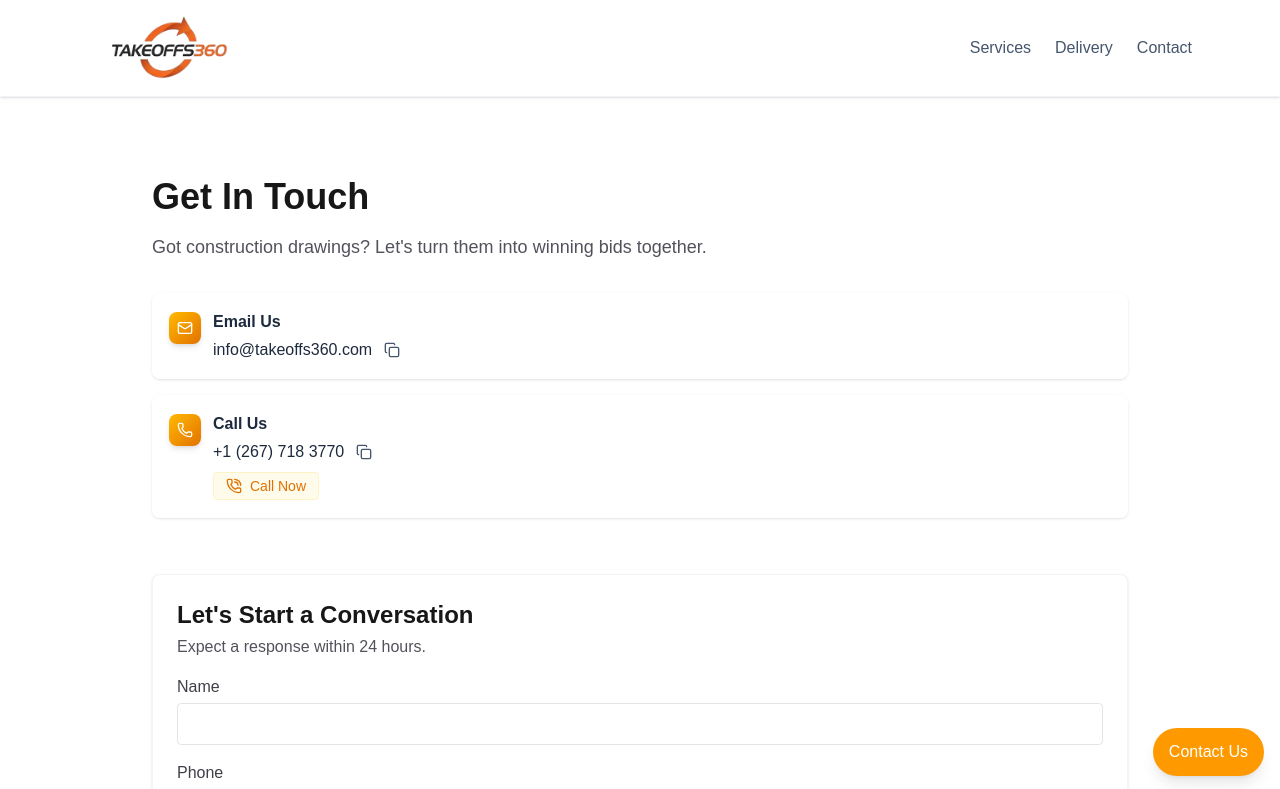
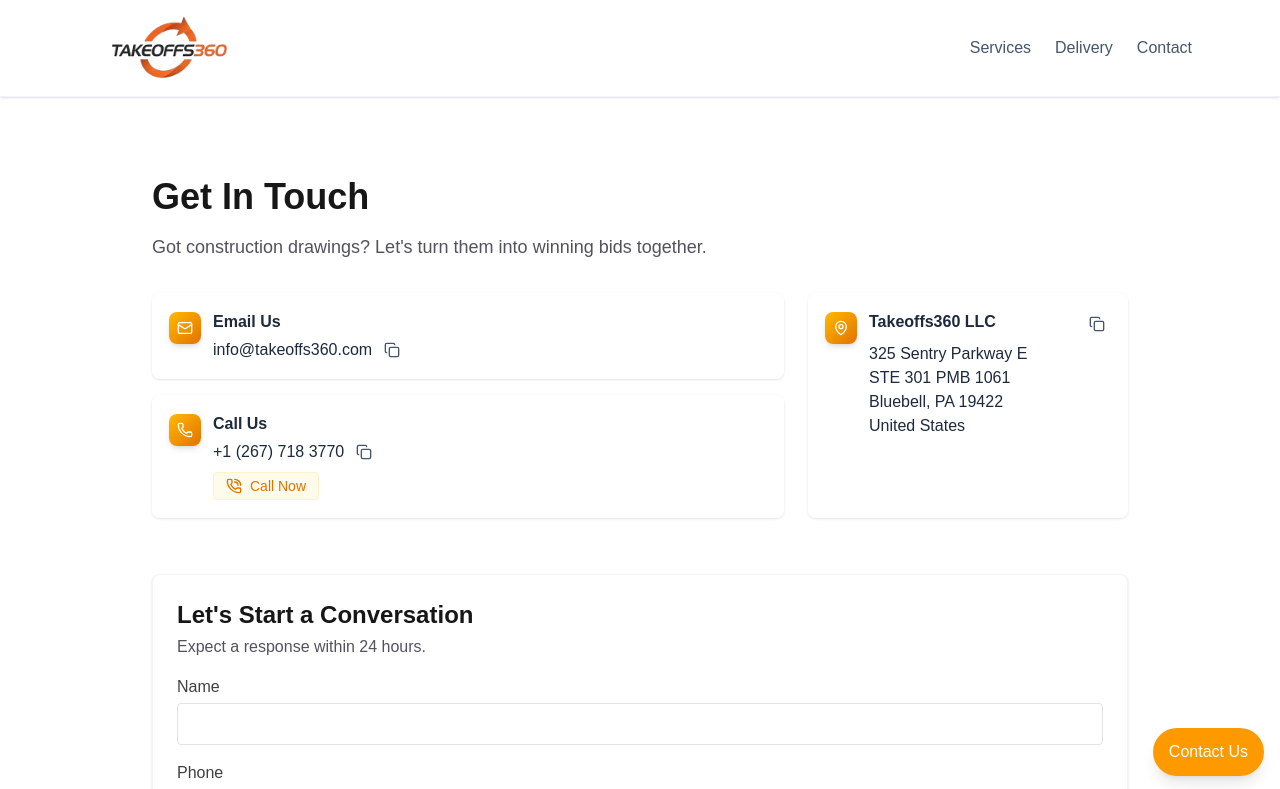
Before and after one commit to mgupta83/takeoffs360, a Next.js app in the folder ui/: page /contact in a window 1280 px wide. Shown: the top 789 px of the page. Built offline with nearby package versions, Linux system fonts and the light colour scheme.

Commit message:
updated address

```diff
--- a/ui/app/contact/page.tsx
+++ b/ui/app/contact/page.tsx
@@ -16,6 +16,7 @@
 import Script from 'next/script'
 import { useState } from 'react';
 import { Mail, Copy, Check, Phone, PhoneCall } from 'lucide-react';
+import Address from '@/components/Address'
 
 const EMAIL = 'info@takeoffs360.com';
 const PHONE = '+1 (267) 718 3770';
@@ -197,8 +198,9 @@ export default function ContactForm() {
       <div className="grid grid-cols-1 gap-8">
         {/* Contact Information */}
         <div className="max-w-2xl mx-auto md:mx-0 md:max-w-none">
-          {/* Email and Phone stacked vertically */}
-          <div className="space-y-4">
+          <div className="md:flex md:items-stretch md:gap-6">
+            {/* Left: Email and Phone stacked vertically */}
+            <div className="flex-1 space-y-4">
               {/* Email */}
               <div className="bg-white/70 backdrop-blur-sm p-4 rounded-lg shadow-sm border border-white/20">
                 <div className="flex items-start gap-3">
@@ -269,6 +271,10 @@ export default function ContactForm() {
                 </div>
               </div>
             </div>
+
+            {/* Right: Address (shown only on md+) */}
+            <Address />
+          </div>
         </div>
 
         {/* Contact form with title and subtext */}
--- /dev/null
+++ b/ui/components/Address.tsx
@@ -0,0 +1,59 @@
+"use client";
+
+import { useState } from 'react';
+import { MapPin, Copy, Check } from 'lucide-react';
+
+export default function Address() {
+  const [copied, setCopied] = useState(false);
+
+  const addressLines = [
+    'Takeoffs360 LLC',
+    '325 Sentry Parkway E',
+    'STE 301 PMB 1061',
+    'Bluebell, PA 19422',
+    'United States',
+  ];
+
+  const fullAddress = addressLines.join('\n');
+
+  const copyAddress = async () => {
+    try {
+      await navigator.clipboard.writeText(fullAddress);
+      setCopied(true);
+      setTimeout(() => setCopied(false), 2000);
+    } catch (err) {
+      console.error('Copy address failed', err);
+      setCopied(false);
+    }
+  };
+
+  return (
+    <div className="block w-full md:w-80 mt-4 md:mt-0">
+      <div className="bg-white/70 backdrop-blur-sm p-4 rounded-lg shadow-sm border border-white/20 h-full">
+        <div className="flex items-start gap-3 h-full">
+          <div className="p-2 bg-gradient-to-br from-amber-400 to-amber-600 rounded-lg shadow-md mt-0.5 flex-shrink-0">
+            <MapPin className="h-4 w-4 text-white" />
+          </div>
+          <div className="flex-1 flex flex-col justify-between">
+            <div className="flex items-start justify-between gap-3">
+              <div className="text-base font-semibold text-slate-800">Takeoffs360 LLC</div>
+              <button
+                onClick={copyAddress}
+                aria-label="Copy address to clipboard"
+                className="inline-flex items-center justify-center h-7 w-7 rounded text-slate-600 hover:bg-slate-100 cursor-pointer"
+              >
+                {copied ? <Check className="h-4 w-4 text-amber-500" /> : <Copy className="h-4 w-4" />}
+              </button>
+            </div>
+
+            <div className="mt-1 text-slate-800 text-base font-medium whitespace-pre-line">
+              {addressLines.slice(1).map((line) => (
+                <div key={line}>{line}</div>
+              ))}
+            </div>
+          </div>
+        </div>
+      </div>
+    </div>
+  );
+}
```
Lines whose indentation alone changed are shown as unchanged.
